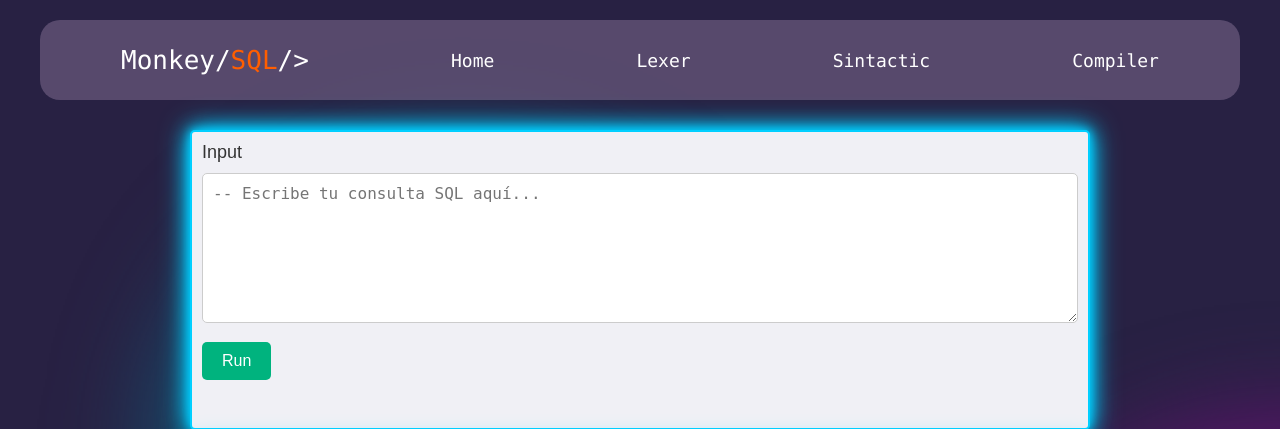
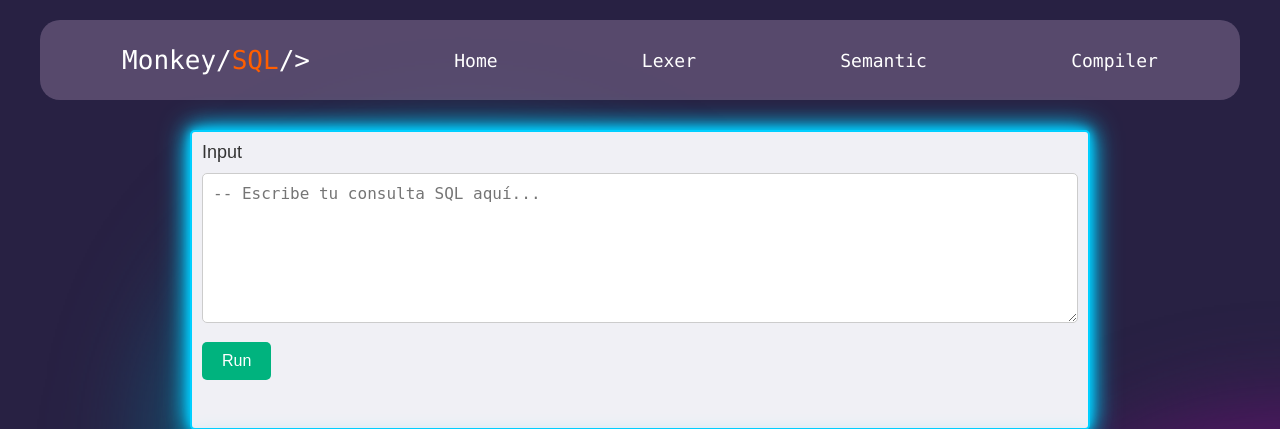
Before and after one commit to JesusDMM/MONKEY-SQL, a Flask app: template templates/semantico.html in a window 1280 px wide. Shown: the top 429 px of the page. Run offline with Flask 3, Linux system fonts and the light colour scheme; the template is opened without the code that fills it, so the values that code supplies are empty.

Commit message:
se acabo analisis semantico pantalla

```diff
--- a/templates/semantico.html
+++ b/templates/semantico.html
@@ -15,7 +15,7 @@
           </li>
           <li><a href="#">Home</a></li>
           <li><a href="#">Lexer</a></li>
-          <li><a href="#">Sintactic</a></li>
+          <li><a href="#">Semantic</a></li>
           <li><a href="#">Compiler</a></li>
         </ul>
       </nav>
```
